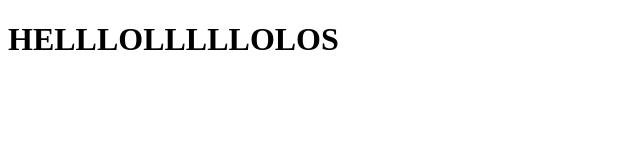
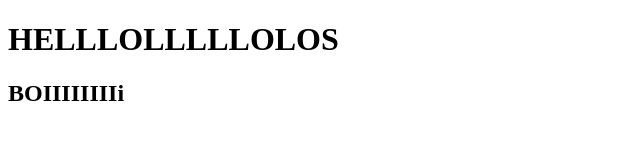
Before and after one commit to code-Harsh247/demoRepo, a plain HTML site: page index.html in a window 1280 px wide. Shown: the whole page, without its empty margins (0-640 px from the left). Drawn offline with Linux system fonts and the light colour scheme.

Commit message:
Added BOI text

```diff
--- a/index.html
+++ b/index.html
@@ -7,5 +7,6 @@
 </head>
 <body>
     <h1>HELLLOLLLLLOLOS</h1>
+    <h2>BOIIIIIIIIi</h2>
 </body>
 </html>
```
